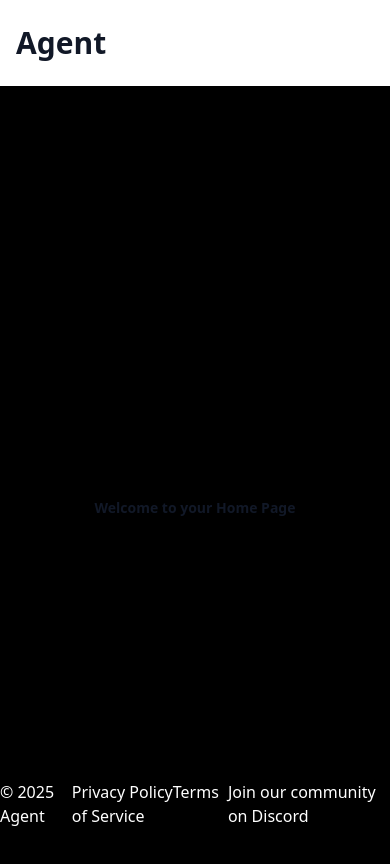
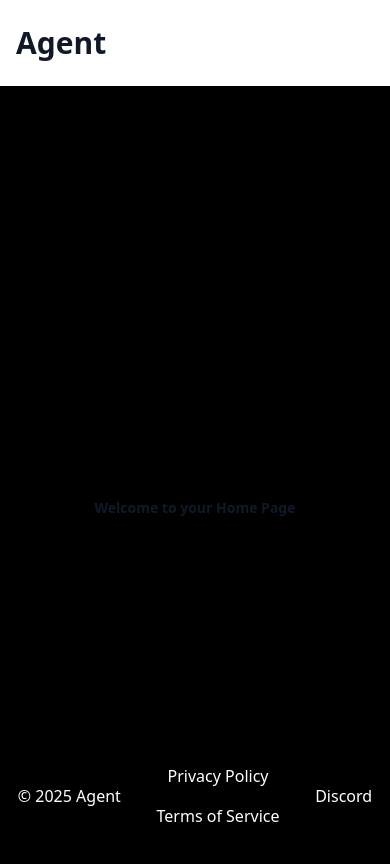
Before and after one commit to Agent-BossFighters/staging-front, a React (Vite) app: page / in a window 390 px wide. Shown: the top 864 px of the page. Built offline with nearby package versions, Linux system fonts and the light colour scheme.

Commit message:
footer
footer for mobile view

```diff
--- a/src/shared/layout/footer/footer.jsx
+++ b/src/shared/layout/footer/footer.jsx
@@ -1,12 +1,20 @@
+import { Link } from 'react-router-dom';
 export default function Footer () {
   return (
-    <footer className="fixed bottom-0 w-full flex justify-around items center py-4">
+    <footer className="fixed bottom-0 w-full flex justify-around items-center py-4">
       <p>© 2025 Agent</p>
-      <div>
-        <a href="/policy/privacy">Privacy Policy</a>
-        <a href="/policy/terms">Terms of Service</a>
+      <div className="flex flex-col items-center gap-4">
+        <Link to="/policy/privacy">
+          <span className="">Privacy Policy</span>
+        </Link>
+        <p className="hidden md:block">|</p>
+        <Link to="/policy/terms">
+          <span className="">Terms of Service</span>
+        </Link>
       </div>
-      <p>Join our community on Discord</p>
+      {/* Icon de discord */}
+      <p className="hidden md:block">Join our community on Discord</p>
+      <p className="md:hidden">Discord</p>
     </footer>
   );
 };
```
